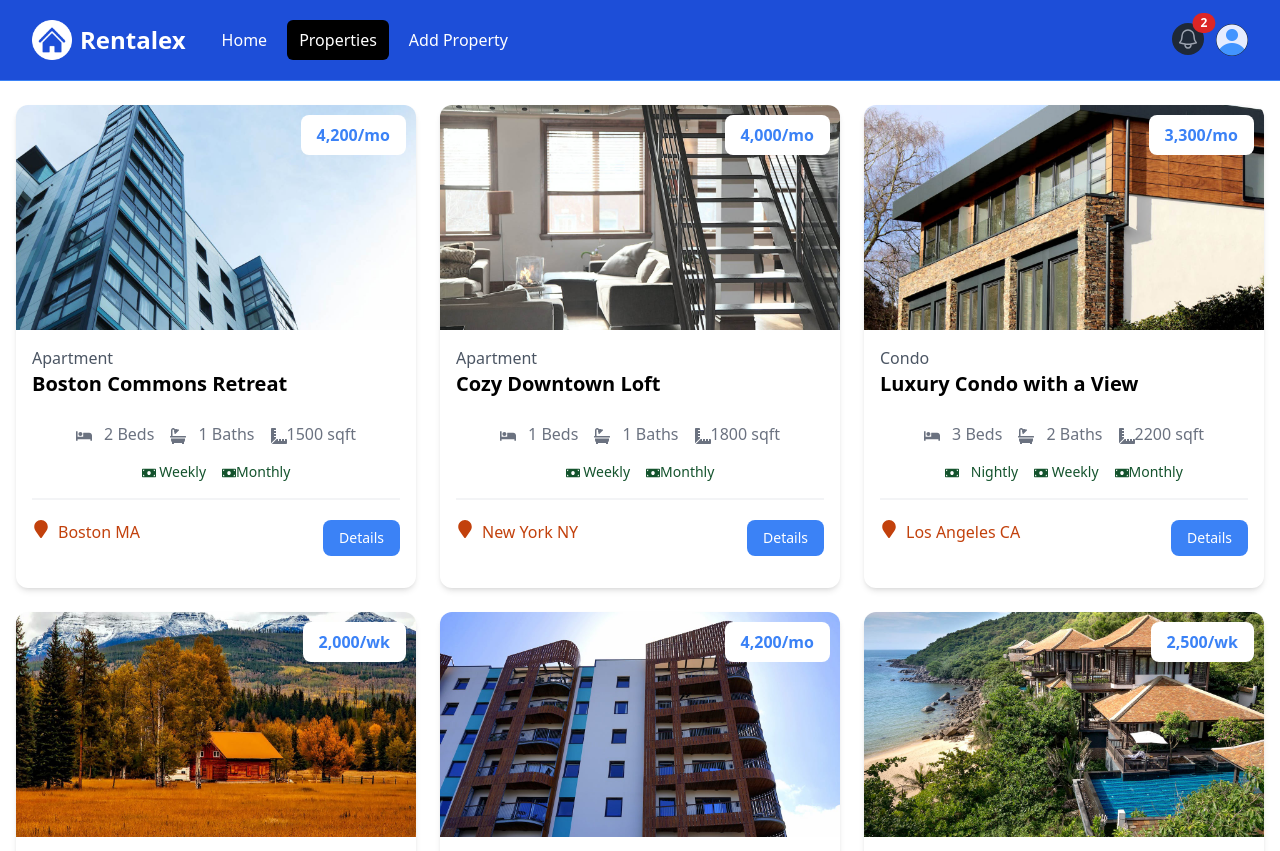
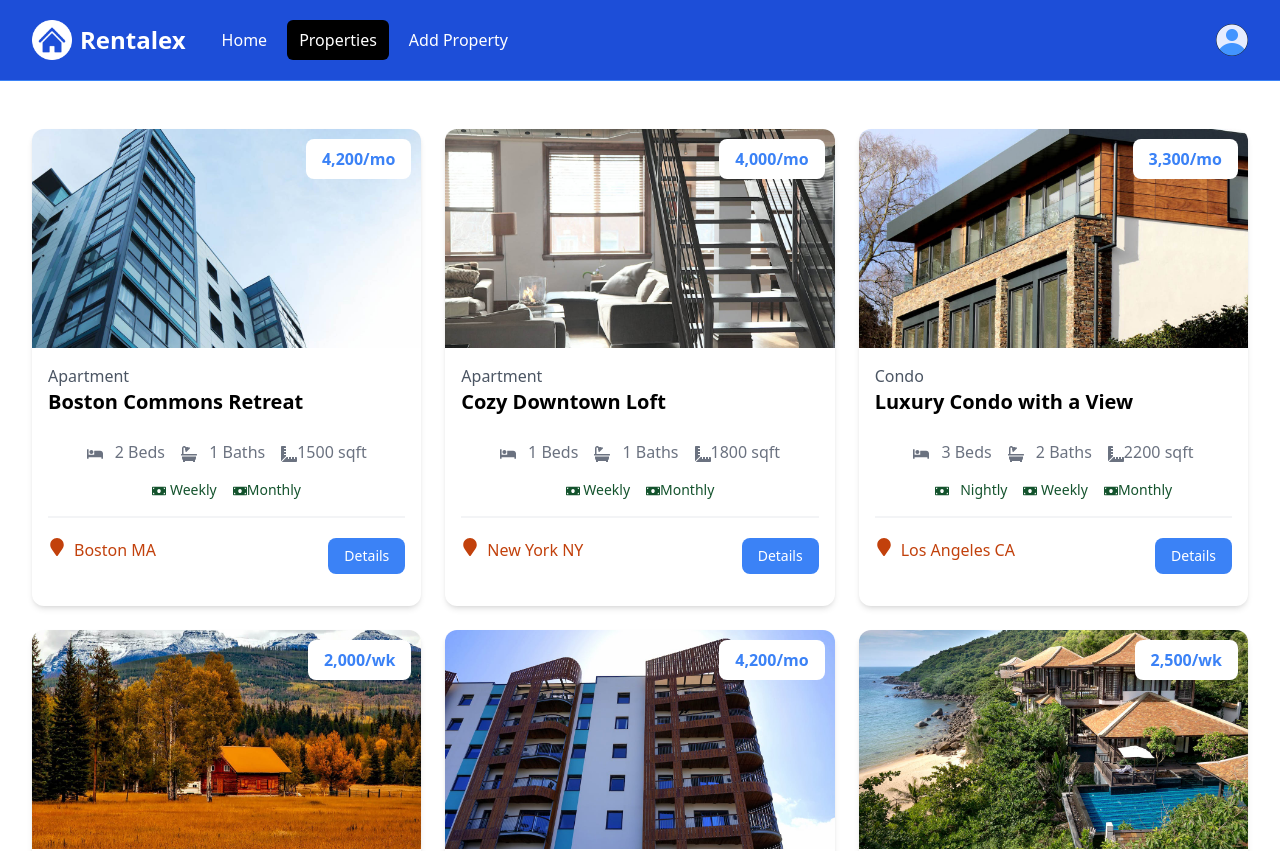
Before and after one commit to Tduncan14/property, a Next.js app in the folder propertyrental/: page /properties in a window 1280 px wide. Shown: the top 851 px of the page. Built offline with nearby package versions, Linux system fonts and the light colour scheme.

Commit message:
keep moving forward

```diff
--- a/propertyrental/app/page.jsx
+++ b/propertyrental/app/page.jsx
@@ -2,6 +2,7 @@ import react from 'react';
 import Link from 'next/Link';
 import Hero from '@/components/Hero'
 import InfoBoxes from '@/components/InfoBoxes';
+import HomeProperties from '@/components/HomeProperties';
 // export const metadata = {
 //     title: 'Homepage'
 // }
@@ -14,6 +15,7 @@ const HomePage = () => {
     return <>
         <Hero />
         <InfoBoxes />
+        <HomeProperties />
 
     </>
 
--- a/propertyrental/app/properties/page.js
+++ b/propertyrental/app/properties/page.js
@@ -8,14 +8,12 @@ const PropertyPage = () => {
 
 
     return (
-        <section classNameName="px-4 py-6">
+        <section className="px-4 py-6">
             <div className="container-xl lg:container m-auto px-4 py-6">
                 {properties.length === 0 ? (
                     <>No Properties are found</>
                 ) : <div className="grid lg:grid-cols-3  md:grid-cols-2 sm:grid-cols-1 gap-6">
-                    {properties.map((property) => (
-                        <PropertyCard key={property._id} property={property} />
-                    ))}
+                    {properties.map((property) => (<PropertyCard key={property._id} property={property} />))}
                 </div>}
 
             </div>
--- a/propertyrental/components/Navbar.js
+++ b/propertyrental/components/Navbar.js
@@ -1,4 +1,5 @@
-'use client';
+'use client'
+
 
 import { useState } from 'react';
 import { usePathname } from 'next/navigation';
@@ -8,34 +9,32 @@ import logo from '@/assets/images/logo-white.png';
 import profileDefault from '@/assets/images/profile.png';
 import { FaGoogle } from 'react-icons/fa';
 
-
-
-
 const Navbar = () => {
-
-    const [isMobileMenuOpen, setisMobileMenuOpen] = useState(false);
-    const [isProfileMenuOpen, setisProfileMenuOpen] = useState(false);
-
-    const [isLoggedIn, setisLoggedIn] = useState(true);
-
-
-
+    const [isMobileMenuOpen, setIsMobileMenuOpen] = useState(false);
+    const [isProfileMenuOpen, setIsProfileMenuOpen] = useState(false);
+    const [isLoggedIn, setIsLoggedIn] = useState(true);
     const pathname = usePathname();
 
+    const toggleMobileMenu = () => {
+        setIsMobileMenuOpen((prev) => !prev);
+    };
+
+    const toggleProfileMenu = () => {
+        setIsProfileMenuOpen((prev) => !prev);
+    };
+
     return (
-        <>
         <nav className="bg-blue-700 border-b border-blue-500">
             <div className="mx-auto max-w-7xl px-2 sm:px-6 lg:px-8">
                 <div className="relative flex h-20 items-center justify-between">
+                    {/* Mobile menu button */}
                     <div className="absolute inset-y-0 left-0 flex items-center md:hidden">
-                            {/* <!-- Mobile menu button--> */}
                         <button
                             type="button"
-                                id="mobile-dropdown-button"
                             className="relative inline-flex items-center justify-center rounded-md p-2 text-gray-400 hover:bg-gray-700 hover:text-white focus:outline-none focus:ring-2 focus:ring-inset focus:ring-white"
                             aria-controls="mobile-menu"
                             aria-expanded="false"
-                                onClick={() => setisMobileMenuOpen((prev) => !prev)}
+                            onClick={toggleMobileMenu}
                         >
                             <span className="absolute -inset-0.5"></span>
                             <span className="sr-only">Open main menu</span>
@@ -56,196 +55,85 @@ const Navbar = () => {
                         </button>
                     </div>
 
-                        <div
-                            className="flex flex-1 items-center justify-center md:items-stretch md:justify-start"
-                        >
-                            {/* <!-- Logo --> */}
-                            <Link className="flex flex-shrink-0 items-center" href="/">
-                                <Image
-                                    className="h-10 w-auto"
-                                    src={logo}
-                                    alt="PropertyPulse"
-                                />
-
-                                <span className="hidden md:block text-white text-2xl font-bold ml-2"
-                                >Rentalex</span
-                                >
+                    {/* Logo */}
+                    <div className="flex flex-1 items-center justify-center md:items-stretch md:justify-start">
+                        <Link href="/" className="flex flex-shrink-0 items-center">
+                            <Image className="h-10 w-auto" src={logo} alt="PropertyPulse" />
+                            <span className="hidden md:block text-white text-2xl font-bold ml-2">Rentalex</span>
                         </Link>
-                            {/* <!-- Desktop Menu Hidden below md screens --> */}
+                        {/* Desktop Menu Hidden below md screens */}
                         <div className="hidden md:ml-6 md:block">
                             <div className="flex space-x-2">
-                                    <Link
-                                        href="/"
-                                        className={`${pathname === '/' ? `bg-black` : ''} text-white hover:bg-gray-900 hover:text-white rounded-md px-3 py-2`}
-                                    >Home</Link>
-                                    <Link
-                                        href="/properties"
-                                        className={`${pathname === '/properties' ? `bg-black` : ''} text-white hover:bg-gray-900 hover:text-white rounded-md px-3 py-2`}
-                                    >Properties</Link>
+                                <Link href="/" className={`${pathname === '/' ? 'bg-black' : ''} text-white hover:bg-gray-900 hover:text-white rounded-md px-3 py-2`}>Home</Link>
+                                <Link href="/properties" className={`${pathname === '/properties' ? 'bg-black' : ''} text-white hover:bg-gray-900 hover:text-white rounded-md px-3 py-2`}>Properties</Link>
                                 {isLoggedIn && (
-                                        <Link
-                                            href="/properties/add"
-                                            className={`${pathname === '/properties/add' ? `bg-black` : ''} text-white hover:bg-gray-900 hover:text-white rounded-md px-3 py-2`}
-                                        >Add Property</Link >
+                                    <Link href="/properties/add" className={`${pathname === '/properties/add' ? 'bg-black' : ''} text-white hover:bg-gray-900 hover:text-white rounded-md px-3 py-2`}>Add Property</Link>
                                 )}
-
                             </div>
                         </div>
                     </div>
-                        {/*
-            <!-- Right Side Menu (Logged Out) --> */}
+
+                    {/* Right Side Menu */}
+                    <div className="flex items-center">
                         {!isLoggedIn && (
-                            <div className="hidden md:block md:ml-6">
-                                <div className="flex items-center">
-                                    <button
-                                        className="flex items-center text-white bg-gray-700 hover:bg-gray-900 hover:text-white rounded-md px-3 py-2"
-                                    >
-                                        <FaGoogle className="fa-brands fa-google text-white mr-2"></FaGoogle>
+                            <button className="flex items-center text-white bg-gray-700 hover:bg-gray-900 hover:text-white rounded-md px-3 py-2">
+                                <FaGoogle className="fa-brands fa-google text-white mr-2" />
                                 <span>Login or Register</span>
                             </button>
-                                </div>
-                            </div>
                         )}
-
-
-                        {/* <!-- Right Side Menu (Logged In) --> */}
                         {isLoggedIn && (
-                            <div
-                                className="absolute inset-y-0 right-0 flex items-center pr-2 md:static md:inset-auto md:ml-6 md:pr-0"
-                            >
-                                <Link href="messages.html" className="relative group">
-                                    <button
-                                        type="button"
-                                        className="relative rounded-full bg-gray-800 p-1 text-gray-400 hover:text-white focus:outline-none focus:ring-2 focus:ring-white focus:ring-offset-2 focus:ring-offset-gray-800"
-                                    >
-                                        <span className="absolute -inset-1.5"></span>
-                                        <span className="sr-only">View notifications</span>
-                                        <svg
-                                            className="h-6 w-6"
-                                            fill="none"
-                                            viewBox="0 0 24 24"
-                                            strokeWidth="1.5"
-                                            stroke="currentColor"
-                                            aria-hidden="true"
-                                        >
-                                            <path
-                                                strokeLinecap="round"
-                                                strokeLinejoin="round"
-                                                d="M14.857 17.082a23.848 23.848 0 005.454-1.31A8.967 8.967 0 0118 9.75v-.7V9A6 6 0 006 9v.75a8.967 8.967 0 01-2.312 6.022c1.733.64 3.56 1.085 5.455 1.31m5.714 0a24.255 24.255 0 01-5.714 0m5.714 0a3 3 0 11-5.714 0"
-                                            />
-                                        </svg>
-                                    </button>
-                                    <span
-                                        className="absolute top-0 right-0 inline-flex items-center justify-center px-2 py-1 text-xs font-bold leading-none text-white transform translate-x-1/2 -translate-y-1/2 bg-red-600 rounded-full"
-                                    >
-                                        2
-                                        {/* <!-- Replace with the actual number of notifications --> */}
-                                    </span>
-                                </Link>
-                                {/* <!-- Profile dropdown button --> */}
                             <div className="relative ml-3">
-                                    <div>
                                 <button
                                     type="button"
                                     className="relative flex rounded-full bg-gray-800 text-sm focus:outline-none focus:ring-2 focus:ring-white focus:ring-offset-2 focus:ring-offset-gray-800"
                                     id="user-menu-button"
                                     aria-expanded="false"
                                     aria-haspopup="true"
-                                            onClick={() => setisProfileMenuOpen((prev) => !prev)}
+                                    onClick={toggleProfileMenu}
                                 >
                                     <span className="absolute -inset-1.5"></span>
                                     <span className="sr-only">Open user menu</span>
-                                            <Image
-                                                className="h-8 w-8 rounded-full"
-                                                src={profileDefault}
-                                                alt=""
-                                            />
+                                    <Image className="h-8 w-8 rounded-full" src={profileDefault} alt="" />
                                 </button>
-                                    </div>
-
-                                    {/* <!-- Profile dropdown --> */}
+                                {/* Profile dropdown */}
                                 {isProfileMenuOpen && (
                                     <div
-                                            id="user-menu"
-                                            className=" absolute right-0 z-10 mt-2 w-48 origin-top-right rounded-md bg-white py-1 shadow-lg ring-1 ring-black ring-opacity-5 focus:outline-none"
+                                        className="absolute right-0 z-10 mt-2 w-48 origin-top-right rounded-md bg-white py-1 shadow-lg ring-1 ring-black ring-opacity-5 focus:outline-none"
                                         role="menu"
                                         aria-orientation="vertical"
                                         aria-labelledby="user-menu-button"
                                         tabIndex="-1"
                                     >
-                                            <Link
-                                                href="/profile"
-                                                className="block px-4 py-2 text-sm text-gray-700"
-                                                role="menuitem"
-                                                tabIndex="-1"
-                                                id="user-menu-item-0"
-                                            >Your Profile</Link>
-                                            <Link
-                                                href="/properties/save"
-                                                className="block px-4 py-2 text-sm text-gray-700"
-                                                role="menuitem"
-                                                tabIndex="-1"
-                                                id="user-menu-item-2"
-                                            >Saved Properties</Link>
-                                            <button
-                                                className="block px-4 py-2 text-sm text-gray-700"
-                                                role="menuitem"
-                                                tabIndex="-1"
-                                                id="user-menu-item-2"
-                                            >Sign Out</button>
+                                        <Link href="/profile" className="block px-4 py-2 text-sm text-gray-700" role="menuitem" tabIndex="-1">Your Profile</Link>
+                                        <Link href="/properties/save" className="block px-4 py-2 text-sm text-gray-700" role="menuitem" tabIndex="-1">Saved Properties</Link>
+                                        <button className="block px-4 py-2 text-sm text-gray-700" role="menuitem" tabIndex="-1">Sign Out</button>
                                     </div>
-
                                 )}
-
+                            </div>
+                        )}
+                    </div>
                 </div>
             </div>
 
-                        )}
-
-                    </div>
-                </div>
-
-                {/* <!-- Mobile menu, show/hide based on menu state. --> */}
+            {/* Mobile menu, show/hide based on menu state */}
             {isMobileMenuOpen && (
                 <div className="" id="mobile-menu">
                     <div className="space-y-1 px-2 pb-3 pt-2">
-                            <Link
-                                href="/"
-                                className={`${pathname === '/' ? `bg-black` : ''} text-white hover:bg-gray-900 hover:text-white rounded-md px-3 py-2`}
-                            >Home</Link>
-                            <Link
-                                href="/properties"
-                                className={`${pathname === '/properties' ? `bg-black` : ''} text-white hover:bg-gray-900 hover:text-white rounded-md px-3 py-2`}
-                            >Properties</Link>
+                        <Link href="/" className={`${pathname === '/' ? 'bg-black' : ''} text-white hover:bg-gray-900 hover:text-white rounded-md px-3 py-2`}>Home</Link>
+                        <Link href="/properties" className={`${pathname === '/properties' ? 'bg-black' : ''} text-white hover:bg-gray-900 hover:text-white rounded-md px-3 py-2`}>Properties</Link>
                         {isLoggedIn && (
-                                <Link
-                                    href="/properties/add"
-                                    className={`${pathname === '/properties/add' ? `bg-black` : ''} text-white hover:bg-gray-900 hover:text-white rounded-md px-3 py-2`}
-                                >Add Property</Link >
-
+                            <Link href="/properties/add" className={`${pathname === '/properties/add' ? 'bg-black' : ''} text-white hover:bg-gray-900 hover:text-white rounded-md px-3 py-2`}>Add Property</Link>
                         )}
-
                         {!isLoggedIn && (
-                                <button
-                                    className="flex items-center text-white bg-gray-700 hover:bg-gray-900 hover:text-white rounded-md px-3 py-2 my-4"
-                                >
-
+                            <button className="flex items-center text-white bg-gray-700 hover:bg-gray-900 hover:text-white rounded-md px-3 py-2 my-4">
                                 <span>Login or Register</span>
                             </button>
-
                         )}
-
                     </div>
                 </div>
+            )}
+        </nav>
+    );
+};
 
-                )}
-
-            </nav>
-        </>
-    )
-
-
-}
-
-
-export default Navbar
+export default Navbar;
```
Also changed, not shown: propertyrental/app/not-found.js (added, +33 -0 lines), propertyrental/components/HomeProperties.js (added, +47 -0 lines). Lines whose indentation alone changed are shown as unchanged.
